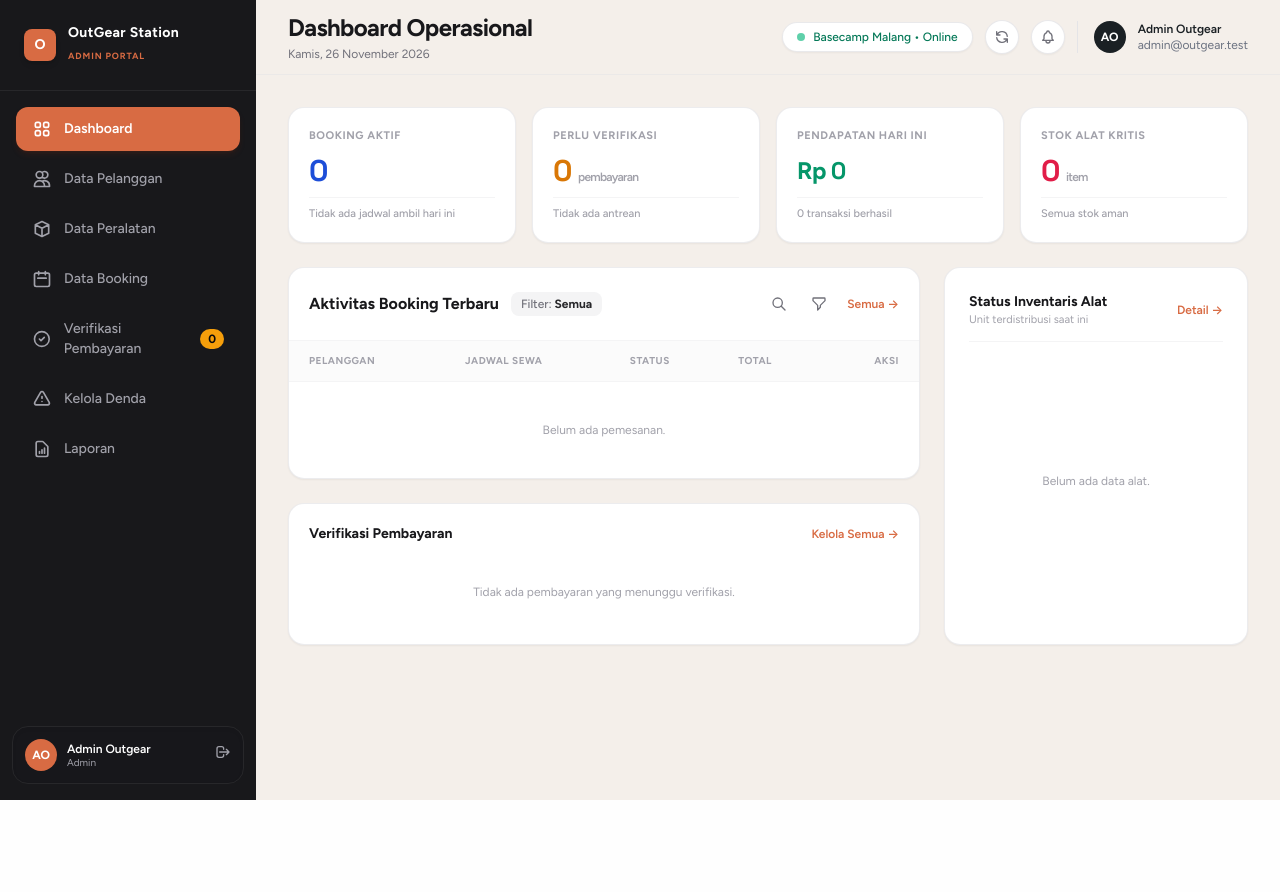
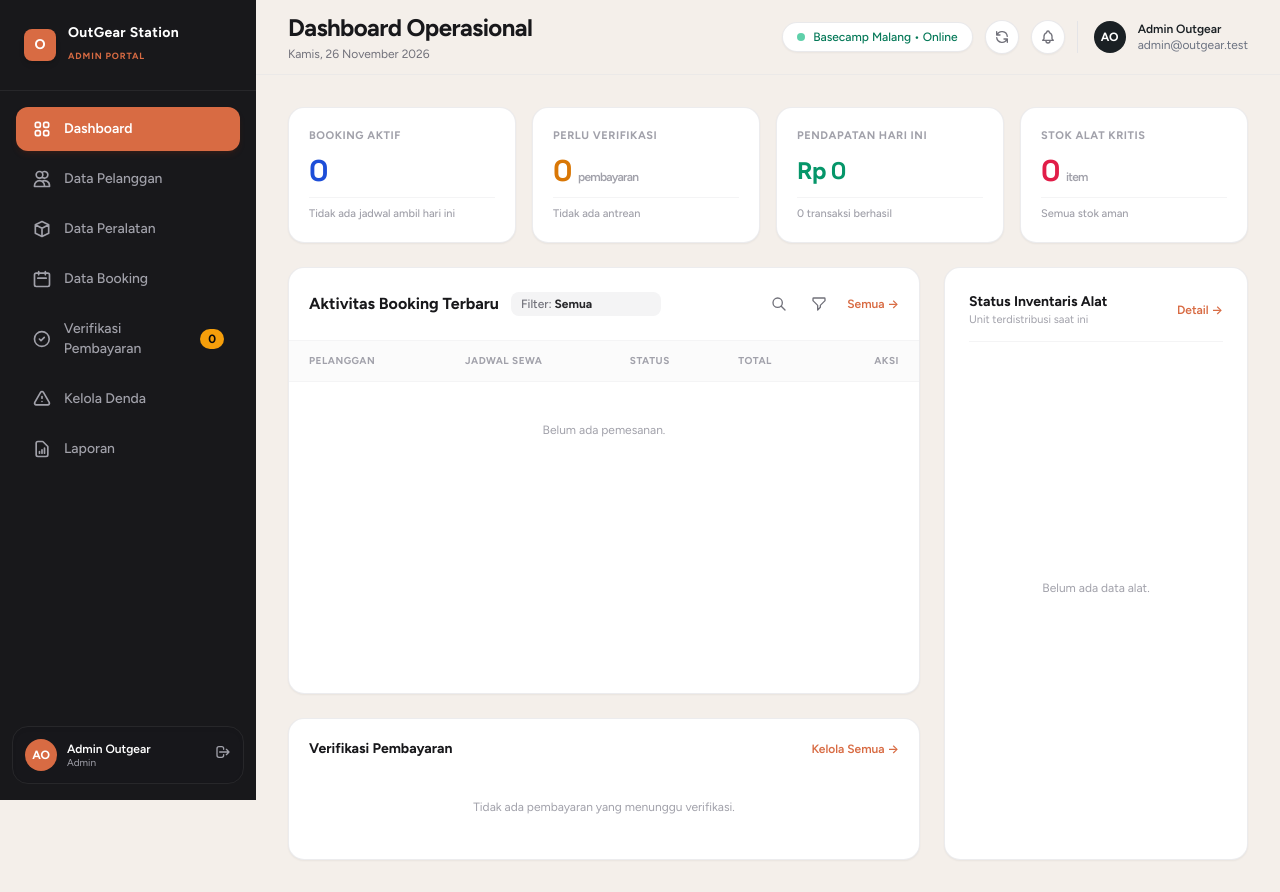
Before and after one commit to fael83/Pbl-Smt5_Outgear-Station, a Laravel app: page /admin in a window 1280 px wide. Before the commit the page ends 800 px from the top, so only its background shows below. Run offline with Laravel 12, Linux system fonts and the light colour scheme; a user stored in the database is signed in; data comes from the database, SQL or seed files in the repository; data that the repository does not hold is empty; style sheets or scripts are compiled from the project's sources.

Commit message:
fixed dashboard admin

```diff
--- a/resources/views/admin/dashboard/_isi.blade.php
+++ b/resources/views/admin/dashboard/_isi.blade.php
@@ -164,7 +164,7 @@
                                 <div class="flex items-center gap-3">
                                     <h3 class="font-bold text-zinc-900 text-base">Aktivitas Booking Terbaru</h3>
                                     <span class="text-xs font-medium text-zinc-500 bg-zinc-100 px-2.5 py-1 rounded-lg">
-                                        Filter: <span class="font-bold text-zinc-800" x-text="labelFilter"></span>
+                                        Filter: <span class="inline-block w-24 shrink-0 truncate align-bottom font-bold text-zinc-800" x-text="labelFilter"></span>
                                     </span>
                                     <template x-if="search !== '' || selectedFilter !== 'semua'">
                                         <button @click="search = ''; selectedFilter = 'semua'"
@@ -226,7 +226,7 @@
                                 </div>
                             </div>
 
-                            <div class="overflow-x-auto">
+                            <div class="min-h-[22rem] overflow-x-auto">
                                 <table class="w-full text-left text-xs">
                                     <thead>
                                         <tr class="bg-zinc-50/70 text-zinc-400 font-semibold uppercase text-[10px] tracking-wider border-b border-zinc-100">
```
